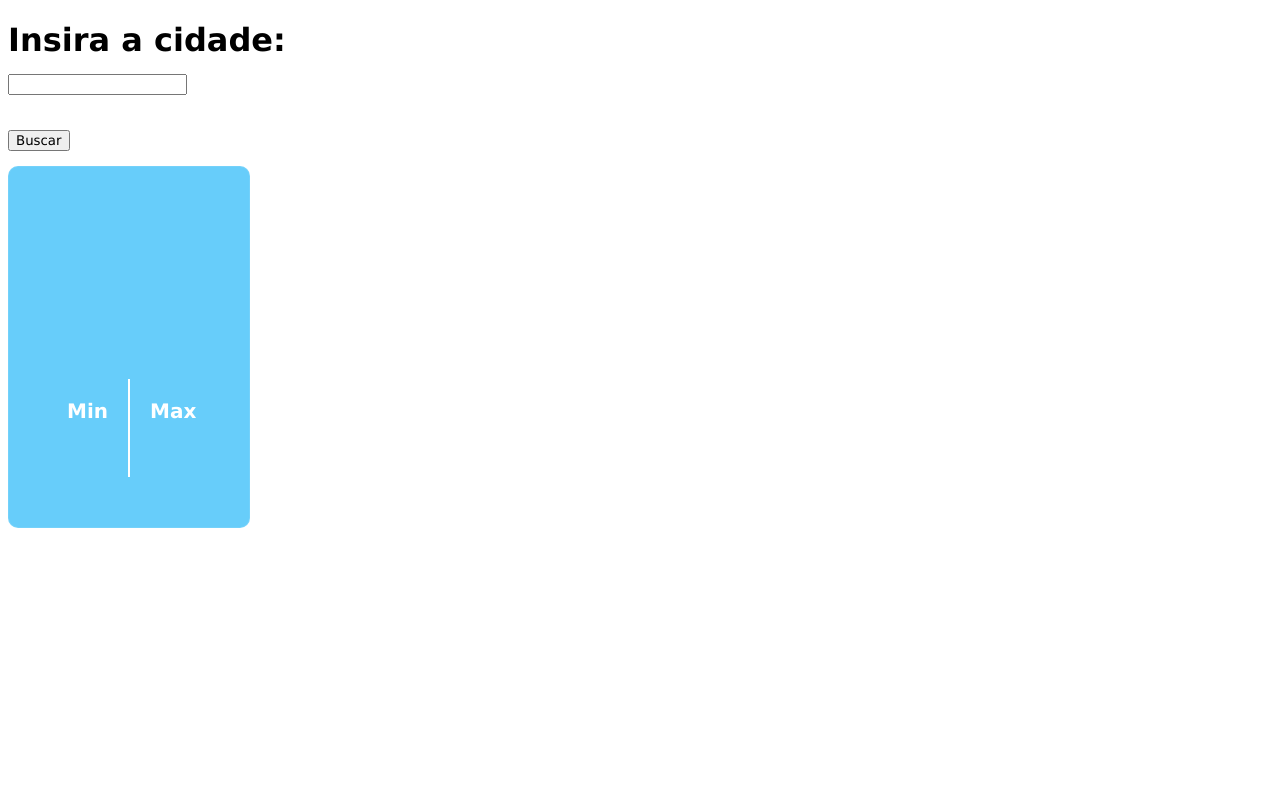
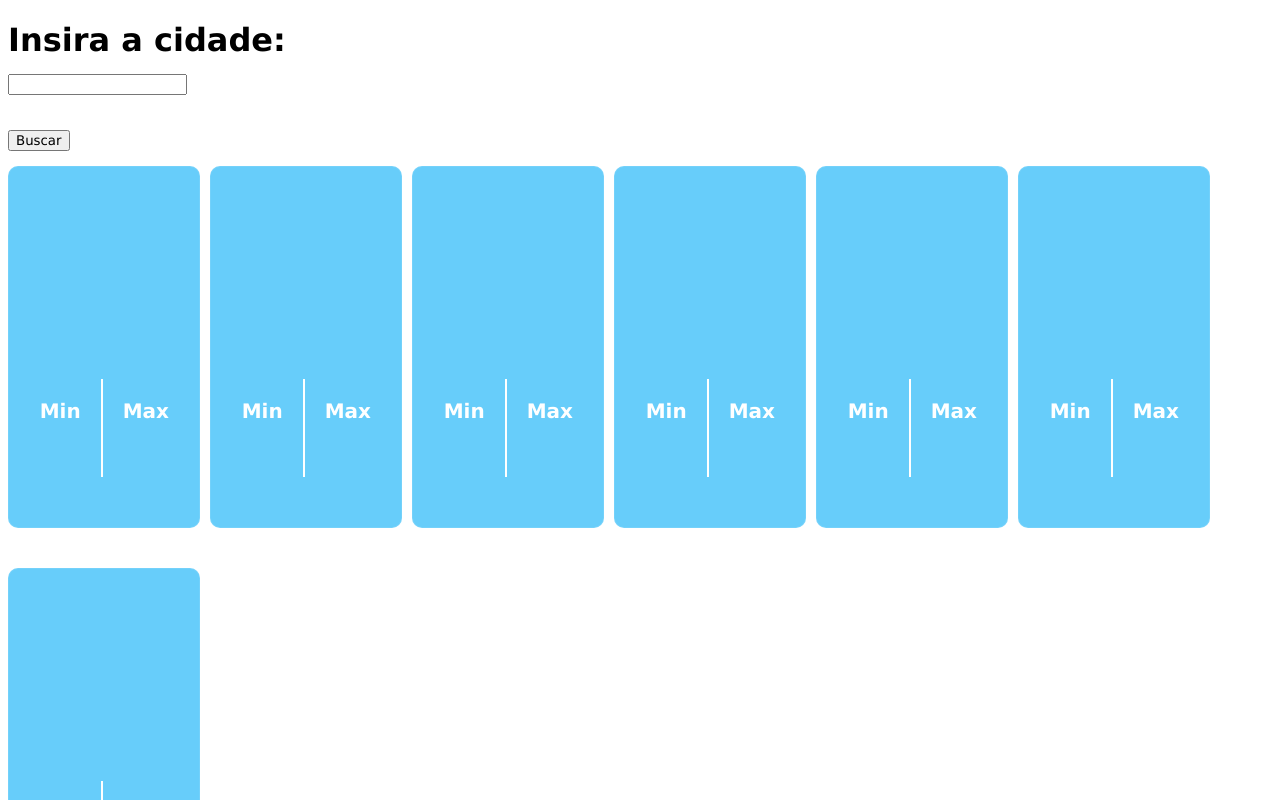
Before and after one commit to LeonardoFeba/atividade-react-clima, a React (Create React App) app: page / in a window 1280 px wide. Shown: the top 800 px of the page. Built offline with nearby package versions, Linux system fonts and the light colour scheme.

Commit message:
feat add method map to create 7 cards

```diff
--- a/src/App.js
+++ b/src/App.js
@@ -52,13 +52,19 @@ function App() {
       <input onChange={gerenciaBusca}></input>
       <h2>{cidade}</h2>
       <button onClick={buscarCidade}>Buscar</button>
+      <div id="cardContainer">
+        {diasSemana.map((dia) => (
           <TempCard
+            key={dia}
             city={cidade}
             description={descricao}
             tempMax={tempMax}
             tempMin={tempMin}
             temp={currentTemp}
-      ></TempCard>
+            day={dia}
+          />
+        ))}
+      </div>
     </div>
   );
 }
--- a/src/index.css
+++ b/src/index.css
@@ -12,7 +12,7 @@
 
 .card {
   position: relative;
-  width: 220px;
+  width: 170px;
   height: 320px;
   display: flex;
   flex-direction: column;
@@ -81,3 +81,11 @@
   font-weight: 500;
   color: rgb(255, 255, 255);
 }
+
+#cardContainer {
+  display: flex;
+  flex-direction: row;
+  align-items: center;
+  gap: 10px;
+  flex-wrap: wrap;
+}
```
Lines whose indentation alone changed are shown as unchanged.
